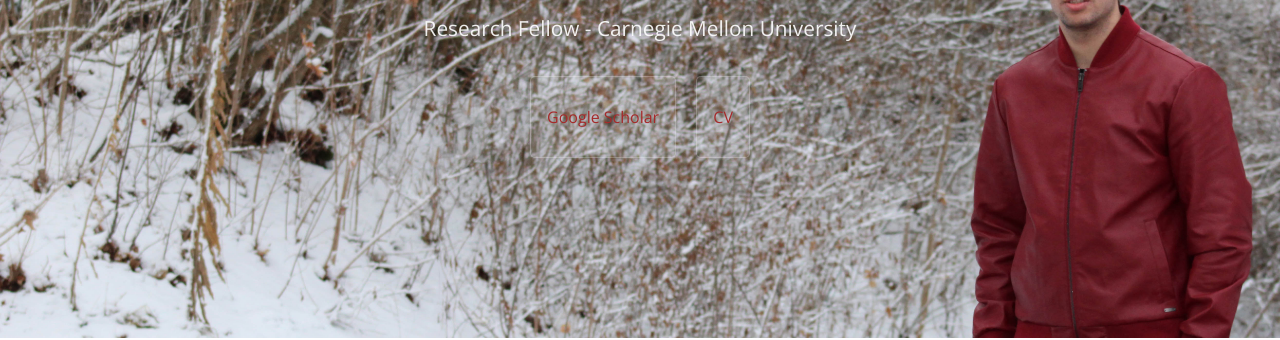
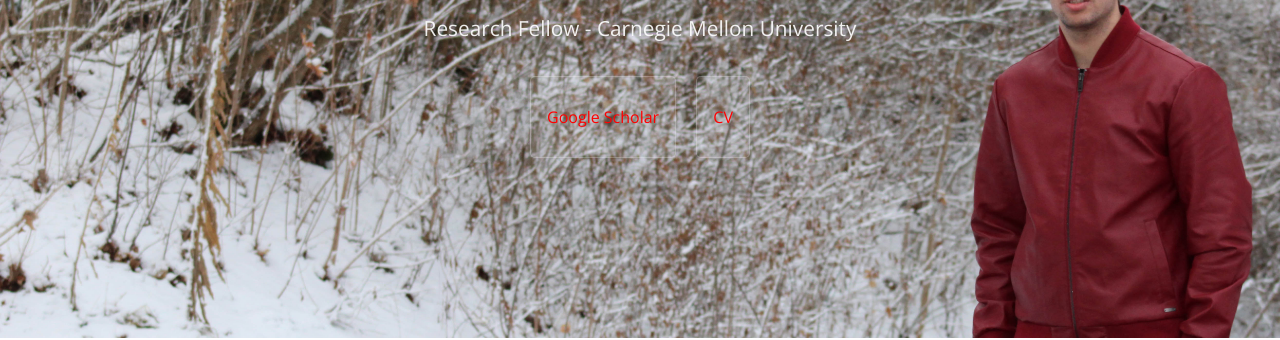
Before and after one commit to arashgholami/arashgholami.github.io, a Jekyll site: the page built from index.md, in a window 1280 px wide. Shown: the part 162-502 px from the top of the page. Built offline with Jekyll 4.4.1, drawn with Linux system fonts in a browser that asks for light colours.

Commit message:
Update default.html

```diff
--- a/_layouts/default.html
+++ b/_layouts/default.html
@@ -30,8 +30,8 @@
         <a href="{{ site.github.repository_url }}" class="btn">Source Code</a>
       {% endif %}
       {% if site.show_downloads %}
-        <a href="https://scholar.google.com/citations?user=tpoOv5MAAAAJ&hl=en" class="btn"><p style="color:brown;">Google Scholar</p> </a>
-        <a href="https://arashgholami.github.io/Resume.pdf" class="btn"> <p style="color:brown;">CV</p>   </a>
+        <a href="https://scholar.google.com/citations?user=tpoOv5MAAAAJ&hl=en" class="btn"><p style="color:red;">Google Scholar</p> </a>
+        <a href="https://arashgholami.github.io/Resume.pdf" class="btn"> <p style="color:red;">CV</p>   </a>
         <!--- <a href="{{ site.github.tar_url }}" class="btn">Download .tar.gz</a> --->
       {% endif %}
     </header>
```
